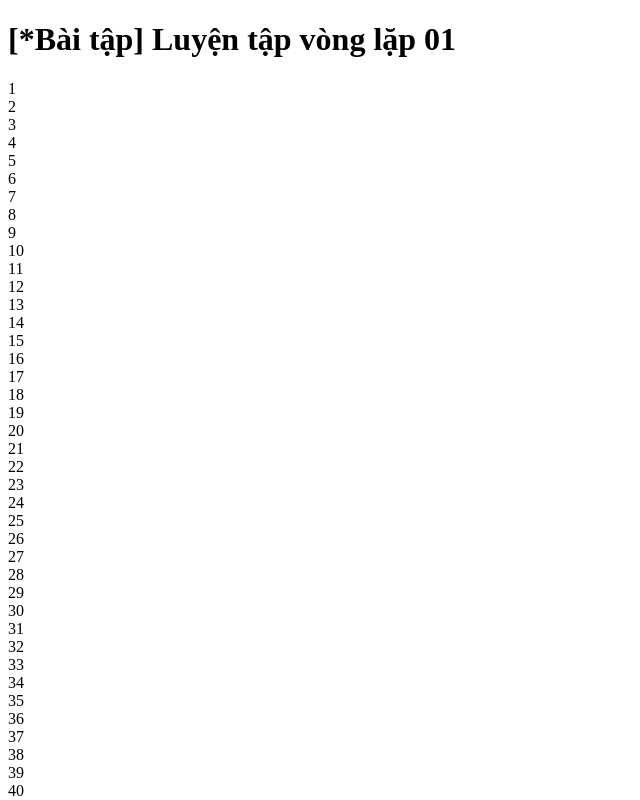
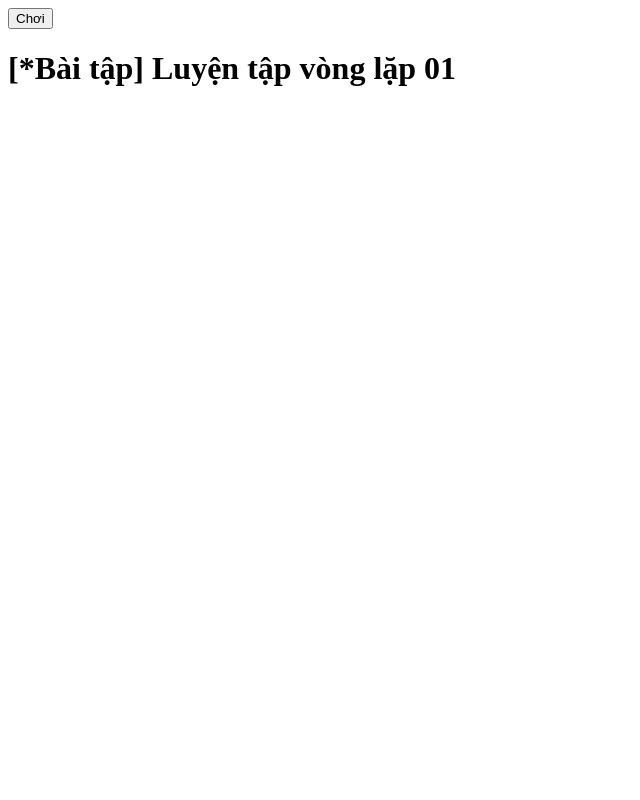
Before and after one commit to LEHUYHOANG59/btap-vong-lap-2, a plain HTML site: page index3-luyentapvonglap01.html in a window 1280 px wide. Shown: the top 800 px of the page, without its empty margins (0-640 px from the left). Drawn offline with Linux system fonts and the light colour scheme.

Commit message:
btap-cau-truc-lap-2

```diff
--- a/index3-luyentapvonglap01.html
+++ b/index3-luyentapvonglap01.html
@@ -6,18 +6,20 @@
     </title>
 </head>
 <body>
+<button onclick="playGame()">Chơi</button>
+
 <h1>[*Bài tập] Luyện tập vòng lặp 01
 </h1>
 <script>
     // bai 1
-    let x;
-    for (i=1;i<=100;i++) {
-        if (i===99) {
-            alert("Da hoan thanh");
-            continue;
-        }
-        document.write(i + "<br>");
-    }
+    // let x;
+    // for (i=1;i<=100;i++) {
+    //     if (i===99) {
+    //         alert("Da hoan thanh");
+    //         continue;
+    //     }
+    //     document.write(i + "<br>");
+    // }
 
     //bai 2
     // let nhietdo=Number(prompt("Nhap nhiet do: "));
@@ -29,8 +31,95 @@
     // }
 
     //bai 3
+    // function fibonacci(n) {
+    //     let a = 0, b = 1, c;
+    //     console.log(a);
+    //     console.log(b);
+    //     for (let i = 2; i < n; i++) {
+    //         c = a + b;
+    //         console.log(c);
+    //         a = b;
+    //         b = c;
+    //     }
+    // }
+    //
+    // fibonacci(20);
+
+    // bai4
+    // function findFirstDivisibleBy5(n) {
+    //     let a = 0, b = 1, c;
+    //     for (let i = 2; ; i++) {
+    //         c = a + b;
+    //         if (c % 5 === 0) {
+    //             return c;
+    //         }
+    //         a = b;
+    //         b = c;
+    //     }
+    // }
+    //
+    // console.log(findFirstDivisibleBy5(100));
 
 
+    // bai 5
+    // function sumFibonacci(n) {
+    //     let a = 0, b = 1, c, sum = 0;
+    //     for (let i = 0; i < n; i++) {
+    //         sum += a;
+    //         c = a + b;
+    //         a = b;
+    //         b = c;
+    //     }
+    //     return sum;
+    // }
+    //
+    // console.log(sumFibonacci(20));
+
+    // bai 6
+    // function sumDivisibleBy7(n) {
+    //     let sum = 0, count = 0;
+    //     for (let i = 1; count < n; i++) {
+    //         if (i % 7 === 0) {
+    //             sum += i;
+    //             count++;
+    //         }
+    //     }
+    //     return sum;
+    // }
+    //
+    // console.log(sumDivisibleBy7(30));
+
+    // bai 7
+    // for (let i = 1; i <= 100; i++) {
+    //     if (i % 3 === 0 && i % 5 === 0) {
+    //         console.log("FizzBuzz");
+    //     } else if (i % 3 === 0) {
+    //         console.log("Fizz");
+    //     } else if (i % 5 === 0) {
+    //         console.log("Buzz");
+    //     } else {
+    //         console.log(i);
+    //     }
+    // }
+
+    // bai 8
+    function playGame() {
+        const min = parseInt(prompt("Nhập số nhỏ nhất:"));
+        const max = parseInt(prompt("Nhập số lớn nhất:"));
+        const randomNum = Math.floor(Math.random() * (max - min + 1)) + min;
+
+        let guess;
+        while (guess !== randomNum) {
+            guess = parseInt(prompt("Hãy đoán số:"));
+            if (guess < randomNum) {
+                alert("Số bạn đoán nhỏ hơn");
+            } else if (guess > randomNum) {
+                alert("Số bạn đoán lớn hơn");
+            } else {
+                alert("Chúc mừng bạn đã đoán đúng!");
+            }
+        }
+    }
 
 </script>
 </body>
```
Also changed, not shown: index2.html (+34 -10 lines).
